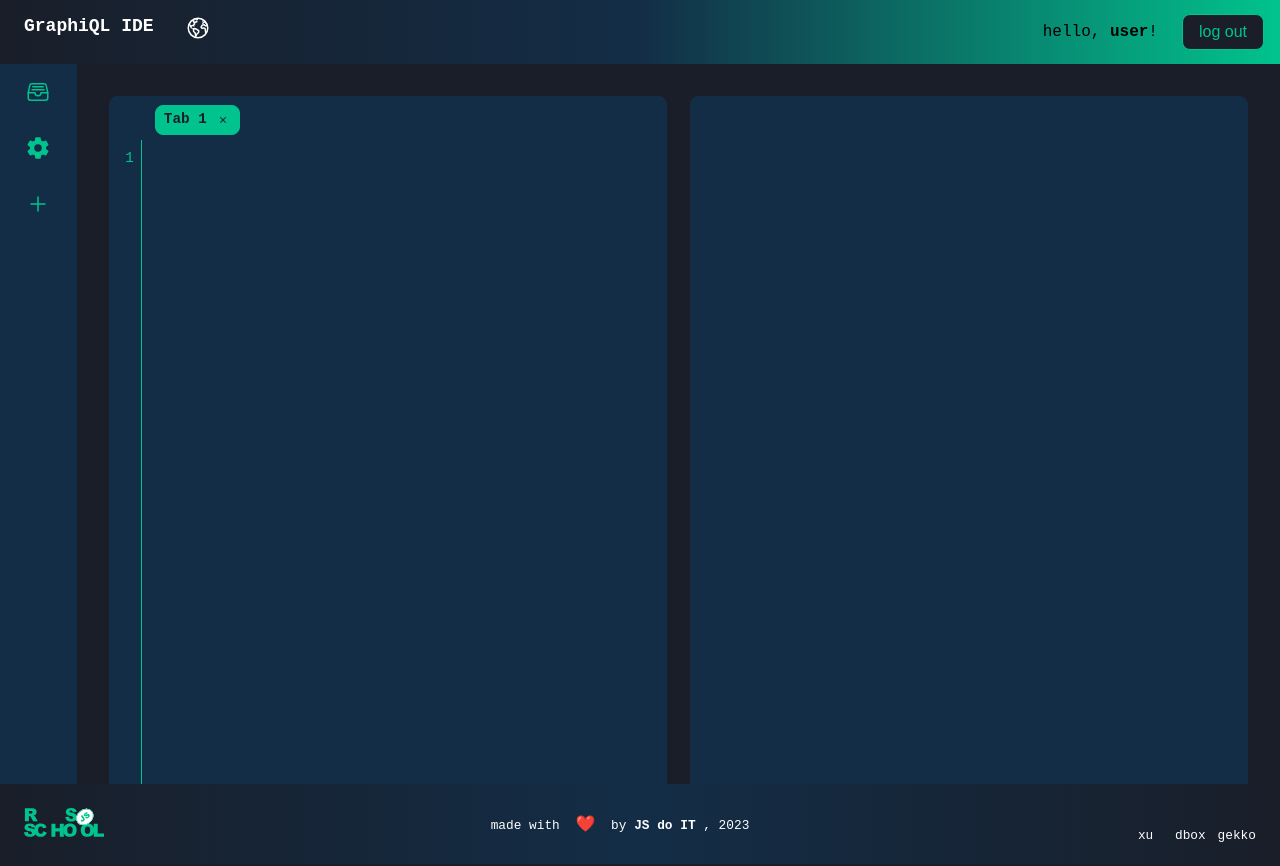
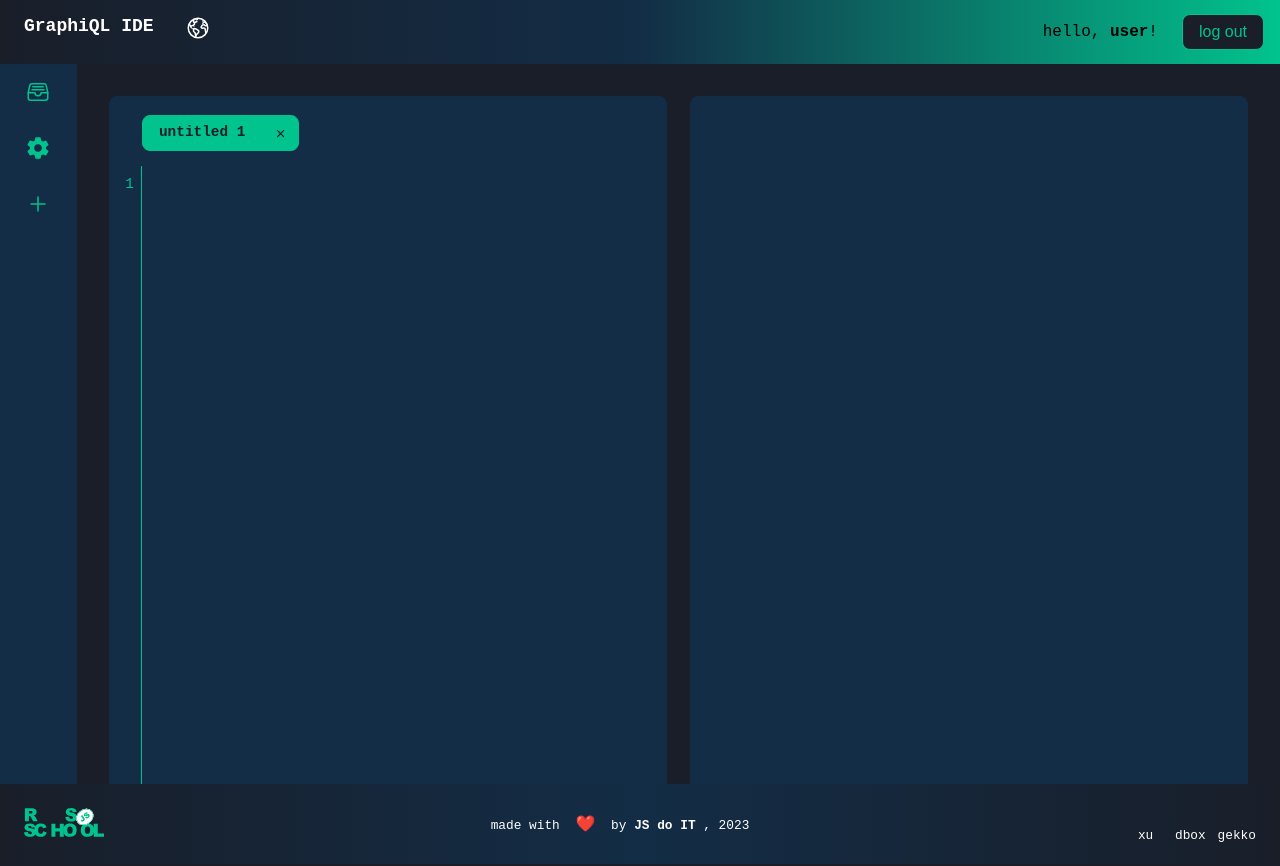
Before and after one commit to xu69ux/graphiql-app, a React (Vite) app: page /graphiql in a window 1280 px wide. Built offline with nearby package versions, Linux system fonts and the light colour scheme; some icons are missing.

Commit message:
feat: add tabs rename

```diff
--- a/src/pages/GraphiQLPage.tsx
+++ b/src/pages/GraphiQLPage.tsx
@@ -13,14 +13,21 @@ import {
 import '@styles/GraphiQLPage.css';
 
 export const GraphiQLPage = () => {
-  const [tabs, setTabs] = useState([{ id: 1, code: '', lineNumbers: 1 }]);
+  const [tabs, setTabs] = useState([
+    { id: 1, code: '', lineNumbers: 1, name: `untitled 1` },
+  ]);
   const [activeTab, setActiveTab] = useState(1);
   const navigate = useNavigate();
   const user = 'user';
 
   const addTab = () => {
     const nextId = tabs[tabs.length - 1].id + 1;
-    const newTab = { id: nextId, code: '', lineNumbers: 1 };
+    const newTab = {
+      id: nextId,
+      code: '',
+      lineNumbers: 1,
+      name: `untitled ${nextId}`,
+    };
     setTabs((prevTabs) => [...prevTabs, newTab]);
     setActiveTab(newTab.id);
   };
@@ -39,6 +46,12 @@ export const GraphiQLPage = () => {
           ? { ...tab, code: newCode, lineNumbers: newLineNumbers }
           : tab,
       ),
+    );
+  };
+
+  const handleNameChange = (id, newName) => {
+    setTabs((prevTabs) =>
+      prevTabs.map((tab) => (tab.id === id ? { ...tab, name: newName } : tab)),
     );
   };
 
@@ -67,10 +80,12 @@ export const GraphiQLPage = () => {
               <Tab
                 key={tab.id}
                 id={tab.id}
+                name={tab.name}
                 isActive={tab.id === activeTab}
                 setActiveTab={setActiveTab}
                 onTabClick={setActiveTab}
                 onCloseClick={removeTab}
+                onNameChange={handleNameChange}
               />
             ))}
           </div>
@@ -101,7 +116,15 @@ export const GraphiQLPage = () => {
   );
 };
 
-const Tab = ({ id, isActive, onTabClick, onCloseClick, setActiveTab }) => {
+const Tab = ({
+  id,
+  name,
+  isActive,
+  onTabClick,
+  onCloseClick,
+  setActiveTab,
+  onNameChange,
+}) => {
   const handleTabClick = (event) => {
     event.stopPropagation();
     onTabClick(id);
@@ -114,10 +137,18 @@ const Tab = ({ id, isActive, onTabClick, onCloseClick, setActiveTab }) => {
     setActiveTab(id - 1);
   };
 
+  const handleNameChange = (event) => {
+    onNameChange(id, event.target.value);
+  };
+
   return (
     <div className='tab' onClick={handleTabClick}>
       <div className={isActive ? 'tab-title active' : 'tab-title'}>
-        Tab {id}
+        <input
+          className='tab-title-input'
+          value={name}
+          onChange={handleNameChange}
+        />
         <IoIosClose className='tab-close' onClick={handleCloseClick} />
       </div>
     </div>
--- a/src/styles/GraphiQLPage.css
+++ b/src/styles/GraphiQLPage.css
@@ -104,7 +104,6 @@
 
 .tab {
   margin: 1.5rem 0 0.8rem 2rem;
-  padding: 0.8rem;
   cursor: pointer;
 }
 
@@ -132,6 +131,13 @@
   font-weight: 600;
 }
 
+.tab-title-input {
+  all: inherit;
+  border: none;
+  width: 7rem;
+  margin: 0;
+}
+
 .tab-title.active .tab-close {
   color: var(--dark);
 }
@@ -140,13 +146,12 @@
   display: flex;
   flex-direction: row;
   align-items: center;
-  height: 3rem;
   overflow: scroll;
 }
 
 .tab-close {
   color: var(--light);
-  font-size: 1rem;
+  font-size: 1.2rem;
   margin-left: 0.5rem;
   cursor: pointer;
   transition: all 0.2s ease-in-out;
```
